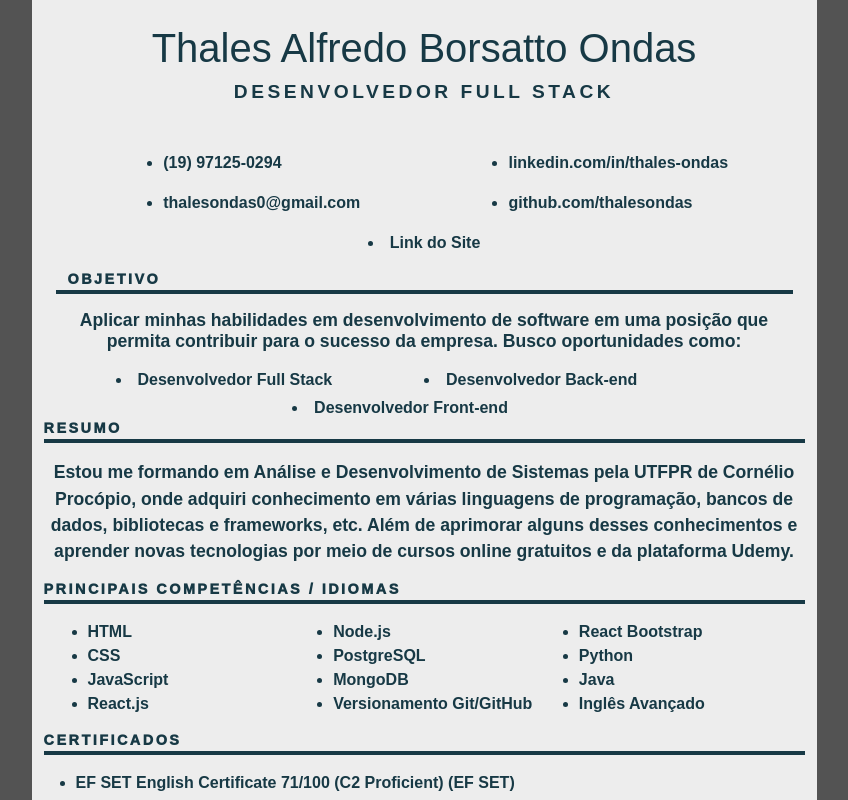
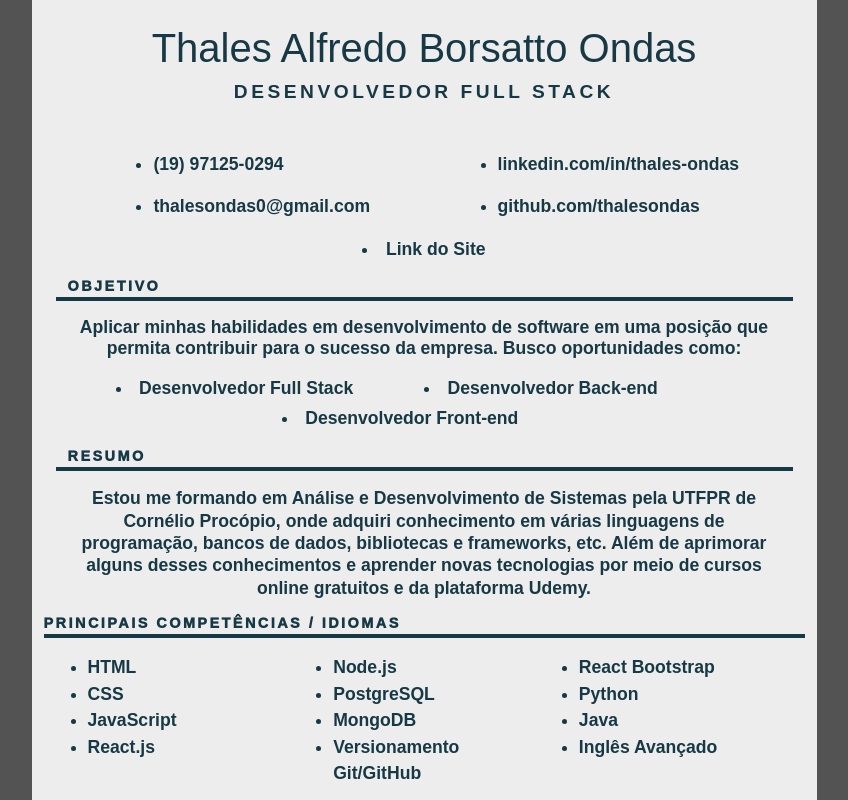
Before and after one commit to thalesondas/curriculum, a React (Create React App) app: page / in a window 1280 px wide. Shown: the top 800 px of the page, without its empty margins (216-1064 px from the left). Built offline with nearby package versions, Linux system fonts and the light colour scheme.

Commit message:
Melhorando o Container do resumo

```diff
--- a/src/App.css
+++ b/src/App.css
@@ -36,3 +36,7 @@ p{
   text-align: center;
   font-size: 1.1rem;
 }
+
+li{
+  font-size: 1.1rem;
+}
--- a/src/components/Resumo.js
+++ b/src/components/Resumo.js
@@ -1,15 +1,20 @@
+import { Container } from "react-bootstrap";
+
 const Resumo = () => {
     return(
-        <>
-            <h3>Resumo</h3>
+        <Container>
+            <Container className="mt-3 d-flex flex-column align-items-start">
+                <h3>Resumo</h3>
+            </Container>
             <hr />
-            <p>Estou me formando em Análise e Desenvolvimento de Sistemas pela UTFPR de
-            Cornélio Procópio, onde adquiri conhecimento em várias linguagens de
-            programação, bancos de dados, bibliotecas e frameworks, etc. Além de aprimorar
-            alguns desses conhecimentos e aprender novas tecnologias por meio de cursos
+            <p style={{ whiteSpace: 'pre-wrap', lineHeight: '1.4rem' }}>
+            Estou me formando em Análise e Desenvolvimento de Sistemas pela UTFPR de<br/>
+            Cornélio Procópio, onde adquiri conhecimento em várias linguagens de<br/>
+            programação, bancos de dados, bibliotecas e frameworks, etc. Além de aprimorar<br/>
+            alguns desses conhecimentos e aprender novas tecnologias por meio de cursos<br/>
             online gratuitos e da plataforma Udemy.
             </p>
-        </>
+        </Container>
     )
 }
 
```
